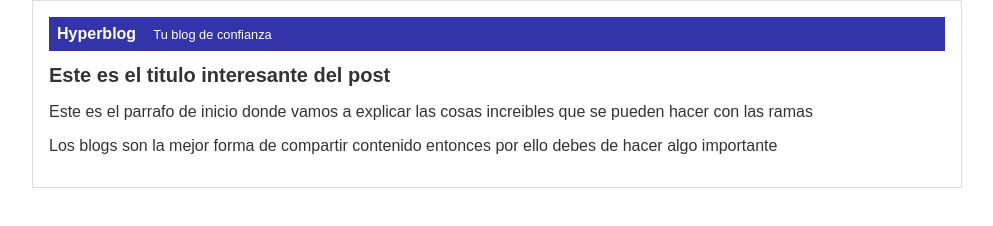
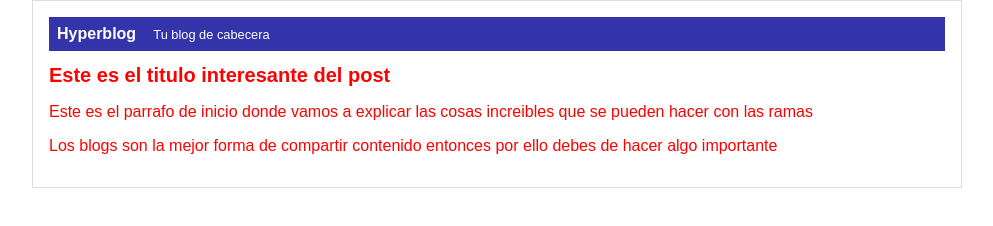
Before and after one commit to nerexrs/trueHyperblog, a plain HTML site: page blogpost.html in a window 1280 px wide. Shown: the whole page, without its empty margins (143-1136 px from the left). Drawn offline with Linux system fonts and the light colour scheme.

Commit message:
Modifique la cabecera y el color del texto

```diff
--- a/blogpost.html
+++ b/blogpost.html
@@ -11,7 +11,7 @@
     <div id="container">
         <div id="cabecera">
             Hyperblog
-            <span id="tagline">Tu blog de confianza
+            <span id="tagline">Tu blog de cabecera
             </span>
         </div>
         <div id="post">
--- a/css/estilos.css
+++ b/css/estilos.css
@@ -1,5 +1,5 @@
 body {
-    color: #333;
+    color: red;
     text-align: left;
     font-family: Arial, Helvetica, sans-serif;
     font-size: 16px;
```
